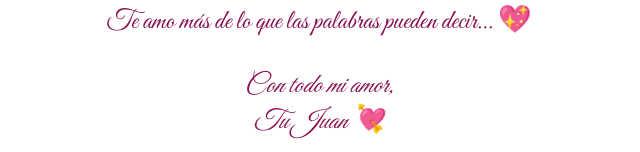
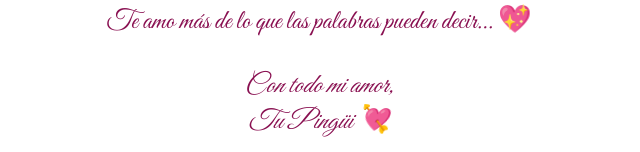
Before and after one commit to juangoa23/Geraldin-card, a plain HTML site: page index.html in a window 1280 px wide. Both pictures are taken after a click on the button "💌 Leer mi carta para ti". Shown: the part 645-797 px from the top of the page, 321-961 px from the left. Drawn offline with Linux system fonts and the light colour scheme.

Commit message:
Update index.html

```diff
--- a/index.html
+++ b/index.html
@@ -182,7 +182,7 @@
       </p>
       <p style="margin-top: 20px; font-style: italic;">
         Con todo mi amor,<br>
-        Tu Juan 💘
+        Tu Pingüi 💘
       </p>
       <button id="cerrarCarta">Cerrar</button>
     </div>
```
